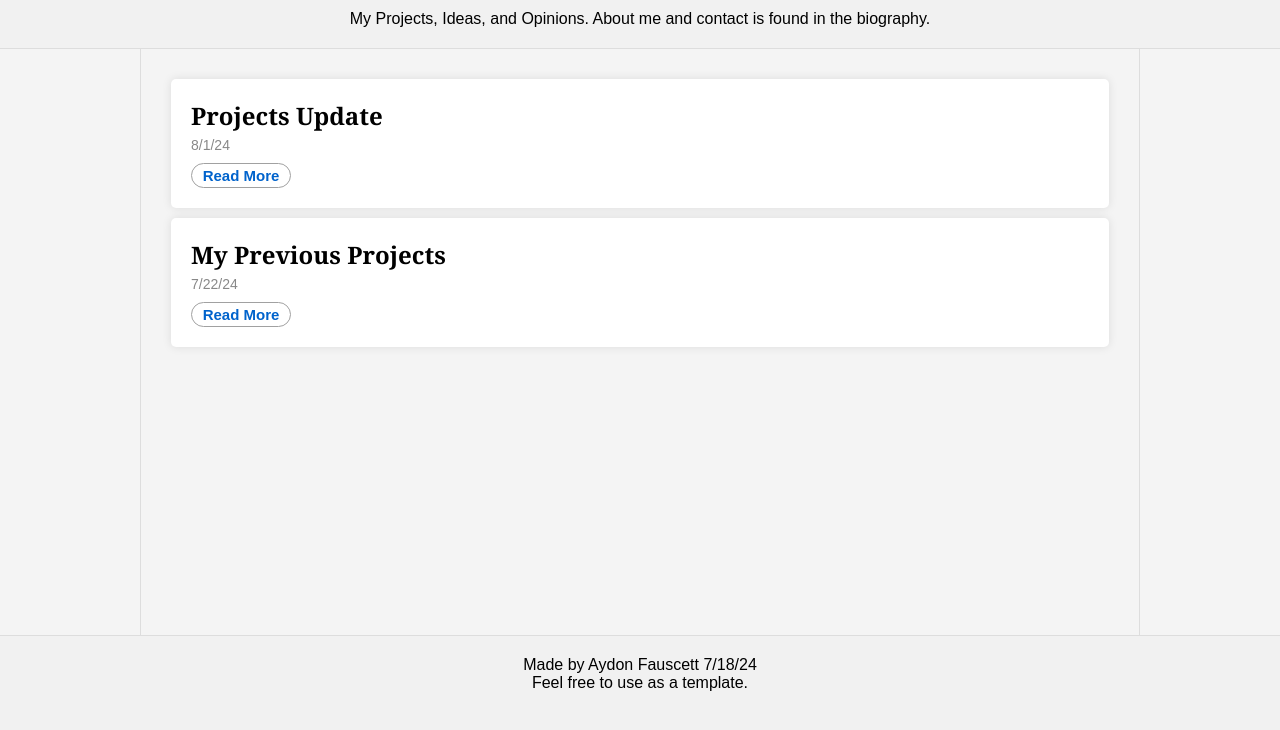
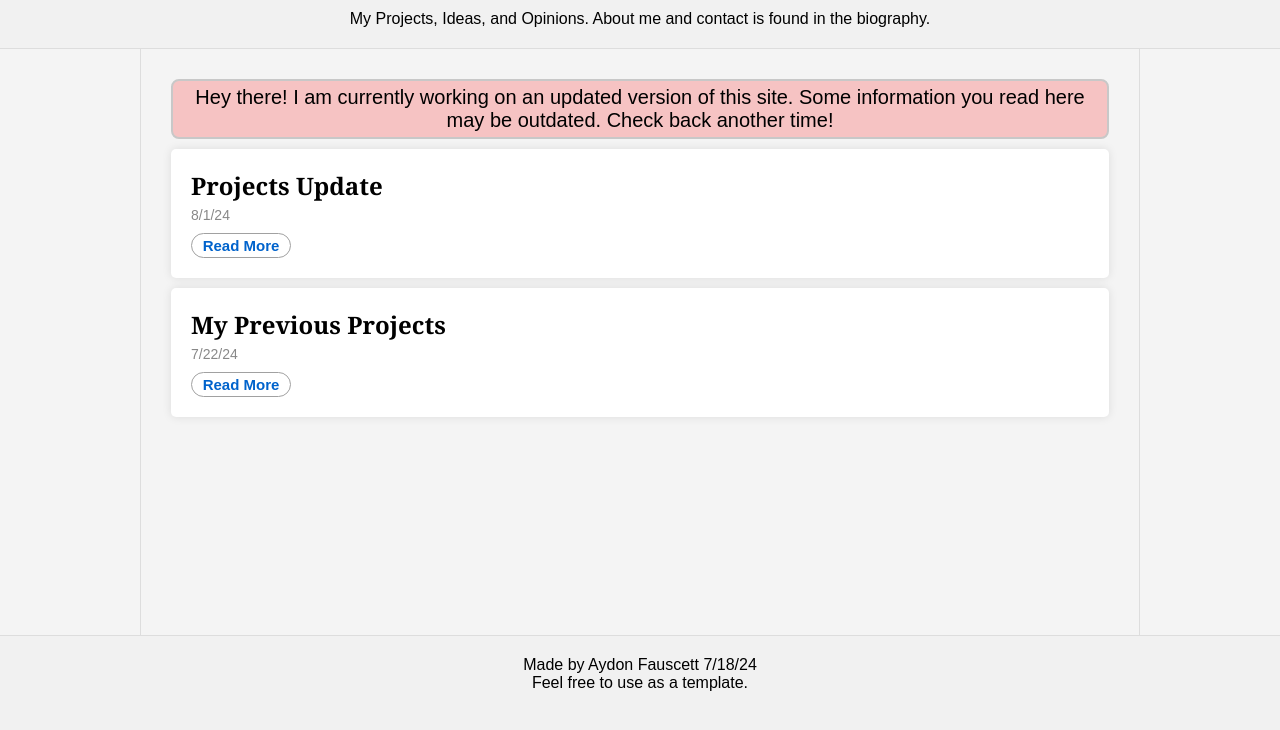
Before and after one commit to aydon14/aydon14.github.io, a plain HTML site: page index.html in a window 1280 px wide. Shown: the part 68-798 px from the top of the page. Drawn offline with Linux system fonts and the light colour scheme.

Commit message:
Added note.

```diff
--- a/index.html
+++ b/index.html
@@ -20,6 +20,9 @@
 
         <main id="posts-container">
             <!-- Posts will be dynamically inserted here -->
+             <div class="note">
+                Hey there! I am currently working on an updated version of this site. Some information you read here may be outdated. Check back another time!
+             </div>
         </main>
 
         <footer>
--- a/style.css
+++ b/style.css
@@ -46,6 +46,16 @@ header .button-container {
     border: 1px solid #a1a1a1;
     border-radius: 15px;
     user-select: none;
+}
+
+.note {
+    margin-bottom: 10px;
+    font-size: 20px;
+    text-align: center;
+    background-color: rgba(255, 0, 0, .2);
+    border: 2px solid rgb(200, 200, 200);
+    padding: 5px;
+    border-radius: 8px;
 }
 
 .menu-button {
```
